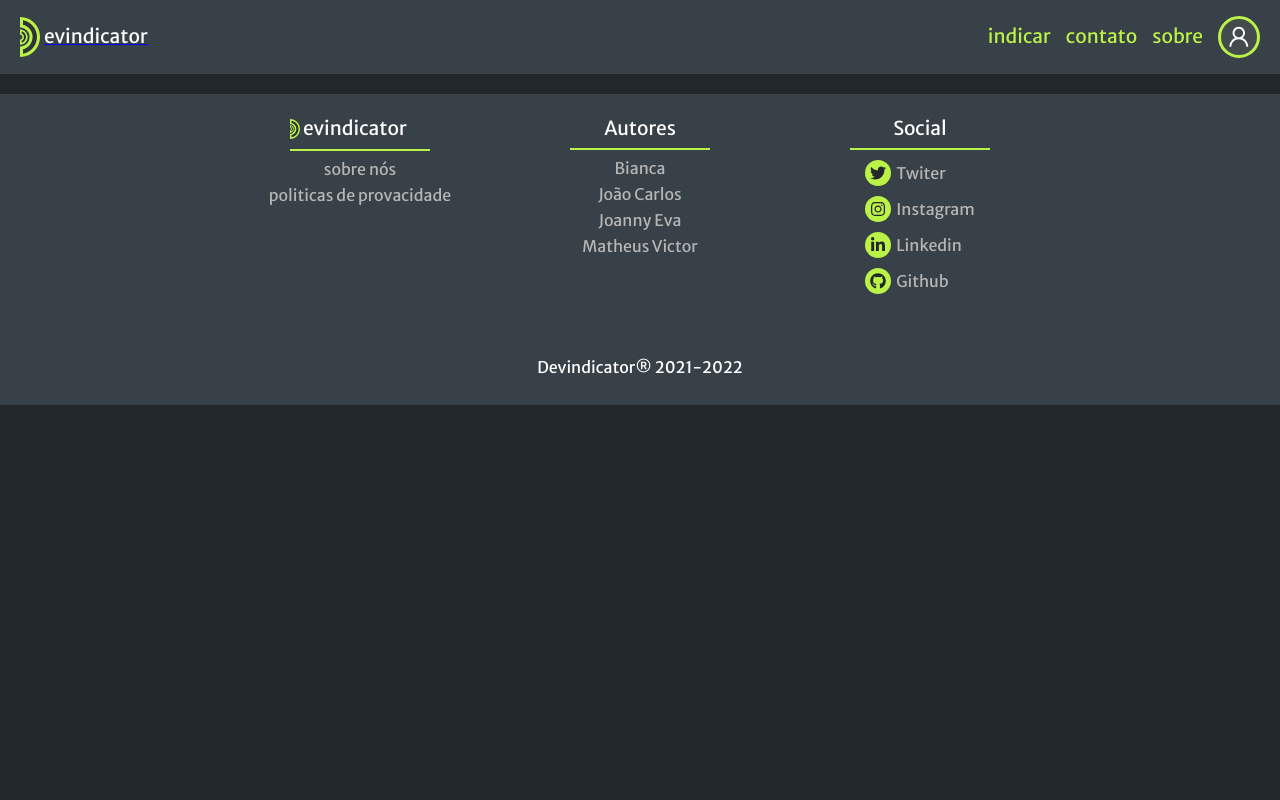
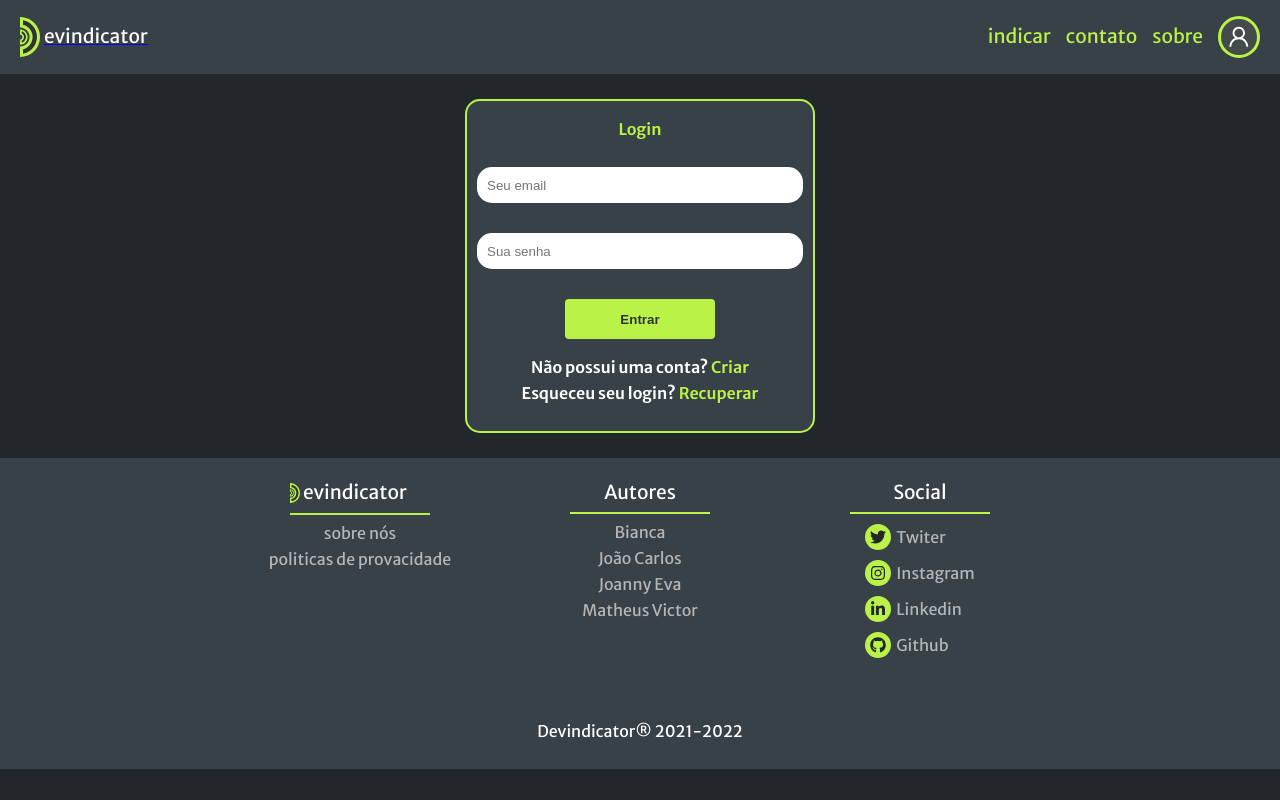
Before and after one commit to joaocarlos-losfe/ReactJs-Node-devindicator, a React (Vite) app in the folder frontend/: page /login in a window 1280 px wide. Built offline with nearby package versions, Linux system fonts and the light colour scheme.

Commit message:
pagina de login, criação da conta e tela re requisição de login definidas (não finalizadas)

```diff
--- a/frontend/src/App.jsx
+++ b/frontend/src/App.jsx
@@ -1,9 +1,12 @@
 import './mainStyle.css'
-import {Navbar} from "./components/Navbar";
-import {Posts} from "./pages/Posts";
-import {About} from "./pages/About";
-import {Contact} from "./pages/Contact";
-import {Indicate} from "./pages/Indicate";
+import { Navbar } from "./components/Navbar";
+import { Posts } from "./pages/Posts";
+import { About } from "./pages/About";
+import { Contact } from "./pages/Contact";
+import { Indicate } from "./pages/Indicate";
+import { Login } from './pages/Login';
+import { CreateAccount } from './pages/CreateAccount';
+import { RequestLogin } from './pages/RequestLogin';
 
 import {
     BrowserRouter,
@@ -13,15 +16,20 @@ import {
 import {Footer} from "./components/Footer";
 
 function App() {
+
+  const isLogged = false
+
   return (
     <div className="App">
         <BrowserRouter>
             <Navbar/>
             <Routes>
                 <Route path="/" element={<Posts/>}/>
-                <Route path="/indicate" element={<Indicate/>}/>
+                <Route path="/indicate" element={isLogged? <Indicate/> : <RequestLogin/>}/>
                 <Route path="/contact" element={<Contact/>}/>
                 <Route path="/about" element={<About/>}/>
+                <Route path="/login" element={<Login/>}/>
+                <Route path="/create-account" element={<CreateAccount/>} />
             </Routes>
             <Footer/>
         </BrowserRouter>
--- /dev/null
+++ b/frontend/src/pages/CreateAccount/index.jsx
@@ -0,0 +1,26 @@
+import "./style.css"
+
+import {useNavigate} from "react-router-dom"
+
+export const CreateAccount = ()=>{
+
+    const navigate = useNavigate()
+
+    return(
+        <div className="CreateAccount">
+            <form>
+                <h1>Criar conta</h1>
+
+                <input type="text" placeholder="Nome de usuário"/>
+                <input type="email" placeholder="Seu email"/>
+                <input type="password" placeholder="Sua senha"/>
+
+                <div>
+                    <button type="button">Criar</button>
+                    <button onClick={()=>{navigate("/")}} id="cancelButton" type="button">Cancelar</button>
+                </div>
+
+            </form>
+        </div>
+    )
+}
--- /dev/null
+++ b/frontend/src/pages/CreateAccount/style.css
@@ -0,0 +1,87 @@
+.CreateAccount{
+    padding: 5px 20px;
+    display: flex;
+    align-items: center;
+    justify-content: center;
+}
+
+.CreateAccount h1{
+    text-align: center;
+    color: #BBF247;
+    font-weight: bold;
+    margin-bottom: 30px;
+}
+
+.CreateAccount form{
+    border: 2px solid #BBF247;
+    width: 370px;
+    margin-bottom: 20px;
+    border-radius: 15px;
+    background-color: #384147;
+    padding: 20px 10px;
+    box-sizing: border-box;
+    display: flex;
+    flex-direction: column;
+    align-items: center;
+    justify-content: center;
+}
+
+.CreateAccount form input{
+    width: 100%;
+    height: 36px;
+    background-color: white;
+    border-radius: 15px;
+    margin-bottom: 30px;
+    border: none;
+    padding: 0px 10px;
+    box-sizing: border-box;
+}
+
+.CreateAccount form div{
+    display: flex;
+    flex-direction: row;
+    margin-bottom: 20px;
+}
+
+.CreateAccount button{
+    width: 150px;
+    height: 40px;
+    margin-left: 15px;
+    margin-right: 15px;
+    border: none;
+    border-radius: 4px;
+    background-color: #BBF247;
+    transition: 0.2s ease;
+    font-weight: bold;
+    color: #2D3338;
+}
+
+.CreateAccount button:hover{
+    background-color: #9fd130;
+}
+
+.CreateAccount form #cancelButton{
+    background-color: #A7B884;
+}
+
+.CreateAccount form #cancelButton:hover{
+    background-color: #8e9e6d;
+}
+
+
+
+form h2{
+    color: white;
+    font-weight: bold;
+    margin-bottom: 10px;
+}
+
+form .Link{
+    text-decoration: none;
+    color: #BBF247;
+    transition: 0.2s ease;
+}
+
+form .Link:hover{
+    color: #9fd130;
+}
--- /dev/null
+++ b/frontend/src/pages/Login/index.jsx
@@ -0,0 +1,25 @@
+import "./style.css"
+
+import { Link } from "react-router-dom"
+
+export const Login = ()=>{
+
+
+
+    return(
+        <div className="Login">
+            <form>
+                <h1>Login</h1>
+
+                <input type="email" placeholder="Seu email"/>
+                <input type="password" placeholder="Sua senha"/>
+
+                <button type="button">Entrar</button>
+
+                <h2>Não possui uma conta? <Link to="/create-account" className="Link">Criar</Link> </h2>
+                <h2>Esqueceu seu login? <Link to="/" className="Link">Recuperar</Link> </h2>
+
+            </form>
+        </div>
+    )
+}
--- /dev/null
+++ b/frontend/src/pages/Login/style.css
@@ -0,0 +1,72 @@
+.Login{
+    padding: 5px 20px;
+    display: flex;
+    align-items: center;
+    justify-content: center;
+}
+
+.Login h1{
+    text-align: center;
+    color: #BBF247;
+    font-weight: bold;
+    margin-bottom: 30px;
+}
+
+.Login form{
+    border: 2px solid #BBF247;
+    width: 350px;
+    margin-bottom: 20px;
+    border-radius: 15px;
+    background-color: #384147;
+    padding: 20px 10px;
+    box-sizing: border-box;
+    display: flex;
+    flex-direction: column;
+    align-items: center;
+    justify-content: center;
+}
+
+.Login form input{
+    width: 100%;
+    height: 36px;
+    background-color: white;
+    border-radius: 15px;
+    margin-bottom: 30px;
+    border: none;
+    padding: 0px 10px;
+    box-sizing: border-box;
+}
+
+.Login button{
+    width: 150px;
+    height: 40px;
+    margin-left: 15px;
+    margin-right: 15px;
+    border: none;
+    border-radius: 4px;
+    background-color: #BBF247;
+    transition: 0.2s ease;
+    font-weight: bold;
+    color: #2D3338;
+    margin-bottom: 20px;
+}
+
+.Login button:hover{
+    background-color: #9fd130;
+}
+
+form h2{
+    color: white;
+    font-weight: bold;
+    margin-bottom: 10px;
+}
+
+form .Link{
+    text-decoration: none;
+    color: #BBF247;
+    transition: 0.2s ease;
+}
+
+form .Link:hover{
+    color: #9fd130;
+}
--- /dev/null
+++ b/frontend/src/pages/RequestLogin/index.jsx
@@ -0,0 +1,20 @@
+import "./style.css"
+
+import { Link } from "react-router-dom"
+
+export const RequestLogin = () => {
+    return (
+        <div className="RequestLogin">
+            <h1>
+                Olá, com o devindicator proporciona que qualquer usário possa
+            indicar conteudos para outros usuarios. Mas para isso, é nessario
+            que voçê faça login no sistema caso possua uma conta ou crie uma.
+            Basta clicar no botão de logar ou criar uma conta 😁
+            </h1>
+
+            <h2>não fez login? <Link to="/login" className="Link">Logar</Link> </h2>
+            <h2>Não possui uma conta? <Link to="/create-account" className="Link">Criar</Link> </h2>
+
+        </div>
+    )
+}
--- /dev/null
+++ b/frontend/src/pages/RequestLogin/style.css
@@ -0,0 +1,19 @@
+.RequestLogin{
+    padding: 5px 20px;
+}
+
+.RequestLogin h1, h2{
+    color: white;
+
+    margin-bottom: 20px;
+}
+
+.RequestLogin .Link{
+    text-decoration: none;
+    color: #BBF247;
+    transition: 0.2s ease;
+}
+
+.RequestLogin .Link:hover{
+    color: #9fd130;
+}
--- /dev/null
+++ b/frontend/src/routes/URL_API.js
@@ -0,0 +1,3 @@
+export const URL_API = {
+    main: "http://localhost:5000/"
+}
```
Also changed, not shown: frontend/src/routes/contact.js (added), frontend/src/routes/post.js (added), frontend/src/routes/resources.js (added), frontend/src/routes/user.js (added).
